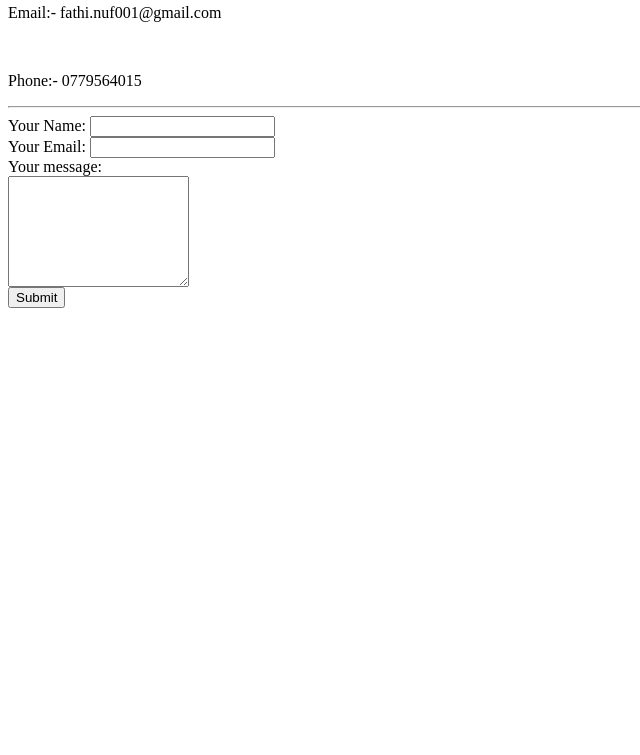
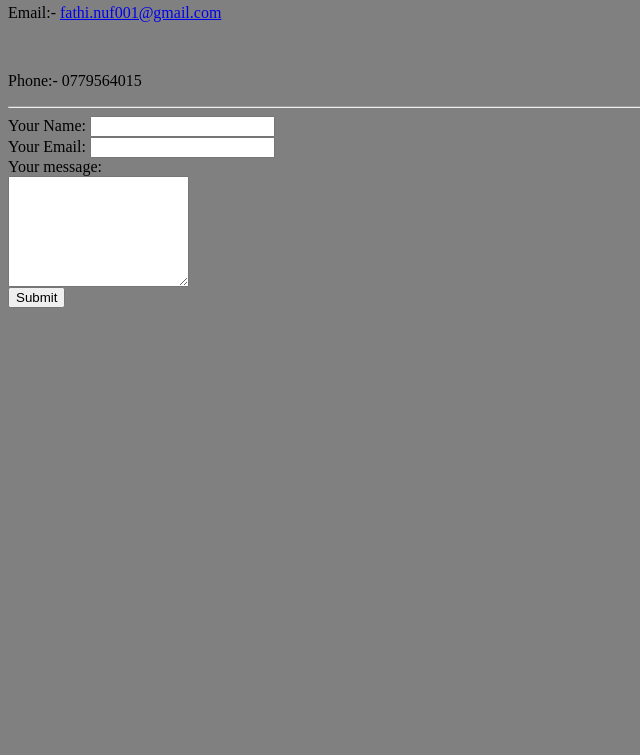
Before and after one commit to nuf20/CV, a plain HTML site: page contact me.html in a window 1280 px wide. Shown: the part 45-800 px from the top of the page, without its empty margins (0-640 px from the left). Drawn offline with Linux system fonts and the light colour scheme.

Commit message:
Update contact me.html

```diff
--- a/contact me.html
+++ b/contact me.html
@@ -1,8 +1,8 @@
 <html>
   <title>Contact details</title>
-  <body>
+   <body style="background-color: gray;"></body>
     <h3>Contact Details</h3>
-    <p>Email:- fathi.nuf001@gmail.com</p>
+    <p>Email:- <a href="http://fathi.nuf001@gmail.com">fathi.nuf001@gmail.com</a></p>
     <br>
     <p>Phone:- 0779564015</p>
     <hr>
```
